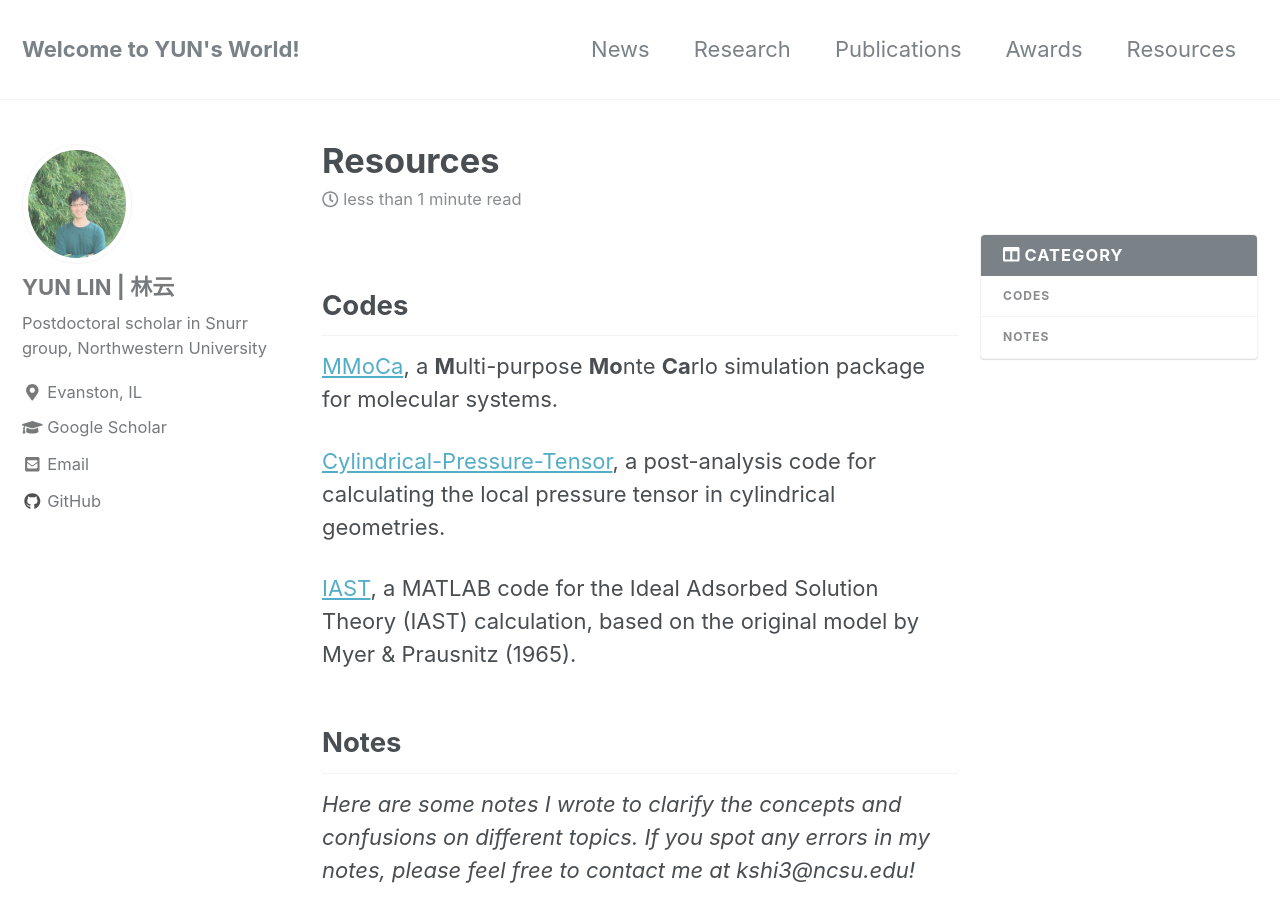
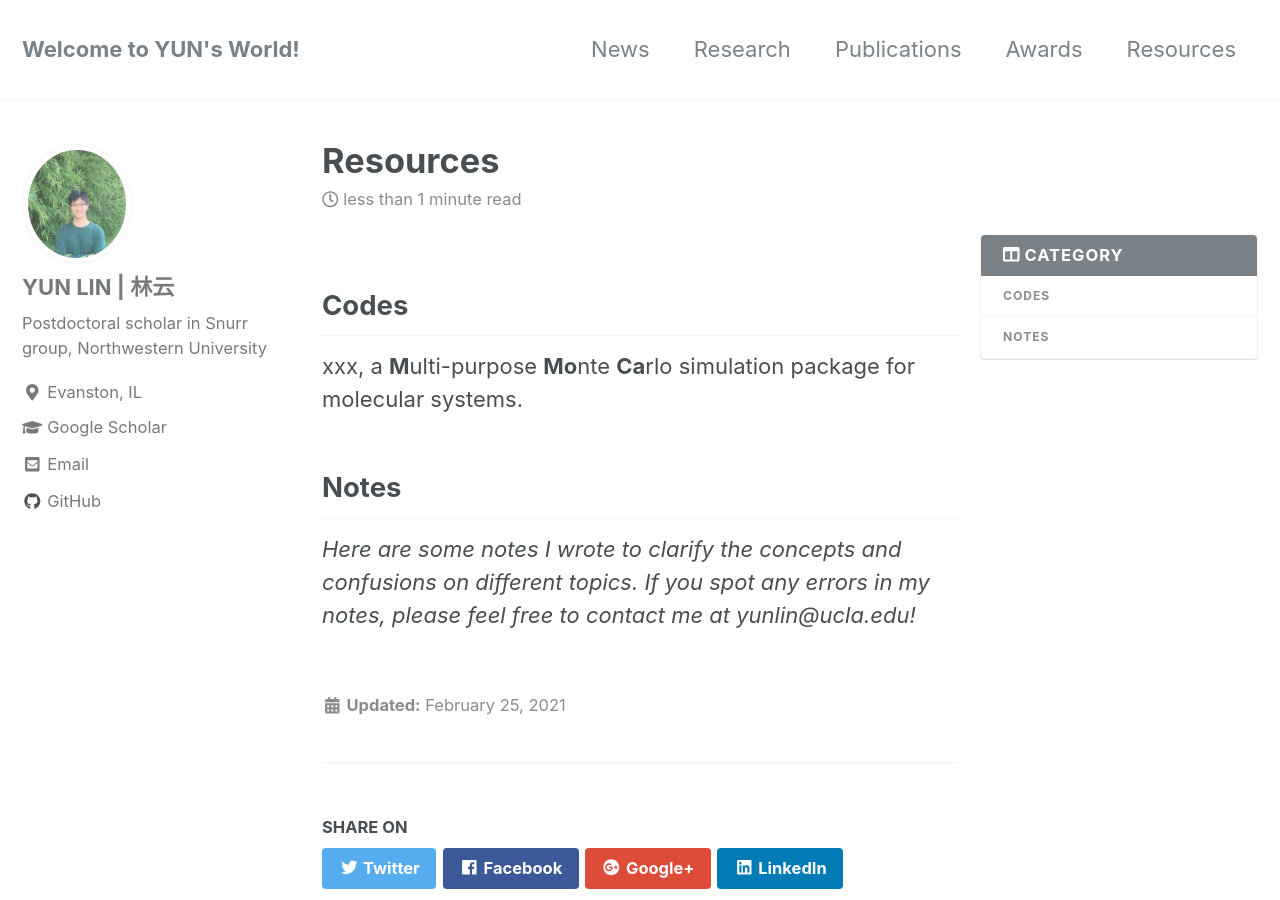
Before and after one commit to nolanylin/nolanylin.github.io, a Jekyll site: the page built from _pages/resources.md, in a window 1280 px wide and 900 px high. Built offline with Jekyll 4.4.1, drawn with Linux system fonts in a browser that asks for light colours; nearby versions of some CDN libraries; some of the changed text lies outside the part shown.

Commit message:
Update resources.md

```diff
--- a/_pages/resources.md
+++ b/_pages/resources.md
@@ -9,22 +9,9 @@ toc_label: "Category"
 toc_icon: "columns"
 ---
 ## Codes
-[MMoCa](https://github.com/KaihangShi/MMoCa), a **M**ulti-purpose **Mo**nte **Ca**rlo simulation package for molecular systems.
+xxx, a **M**ulti-purpose **Mo**nte **Ca**rlo simulation package for molecular systems.
 
-[Cylindrical-Pressure-Tensor](https://github.com/KaihangShi/Cylindrical-Pressure-Tensor), a post-analysis code for calculating the local pressure tensor in cylindrical geometries.
-
-[IAST](https://github.com/KaihangShi/IAST), a MATLAB code for the Ideal Adsorbed Solution Theory (IAST) calculation, based on the original model by Myer & Prausnitz (1965).
 
 
 ## Notes
-*Here are some notes I wrote to clarify the concepts and confusions on different topics. If you spot any errors in my notes, please feel free to contact me at kshi3@ncsu.edu!*
-
-[Theory behind the string method in collective variables](http://kaihangshi.github.io/assets/docs/smcv.pdf)
-
-[Why do we use the natural logarithm in statistical mechanics?](http://kaihangshi.github.io/assets/docs/loge_in_sm.pdf)
-
-[Can Ewald summation method deal with non-neutrality in 2D and 3D system?](http://kaihangshi.github.io/assets/docs/ewald.pdf)
-
-[Radial distribution function](http://kaihangshi.github.io/assets/docs/rdf.pdf)
-
-[Efficiency of the Carnot cycle](http://kaihangshi.github.io/assets/docs/carnot.pdf)
+*Here are some notes I wrote to clarify the concepts and confusions on different topics. If you spot any errors in my notes, please feel free to contact me at yunlin@ucla.edu!*
```
